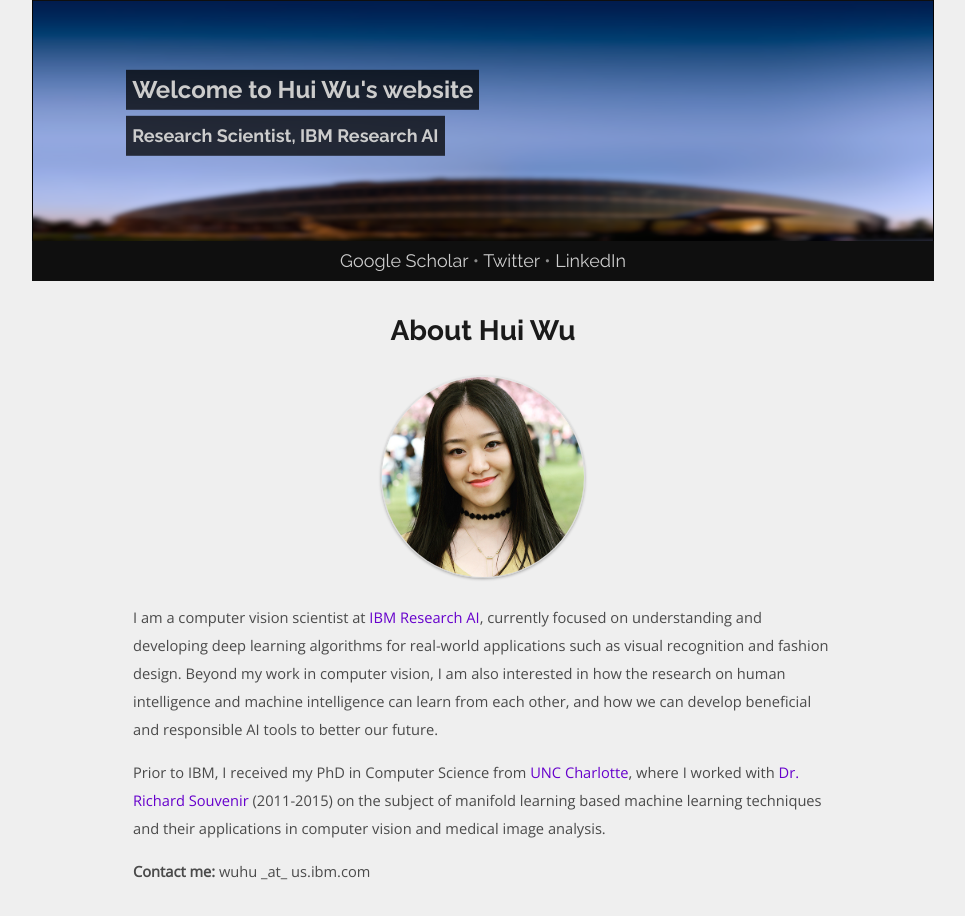
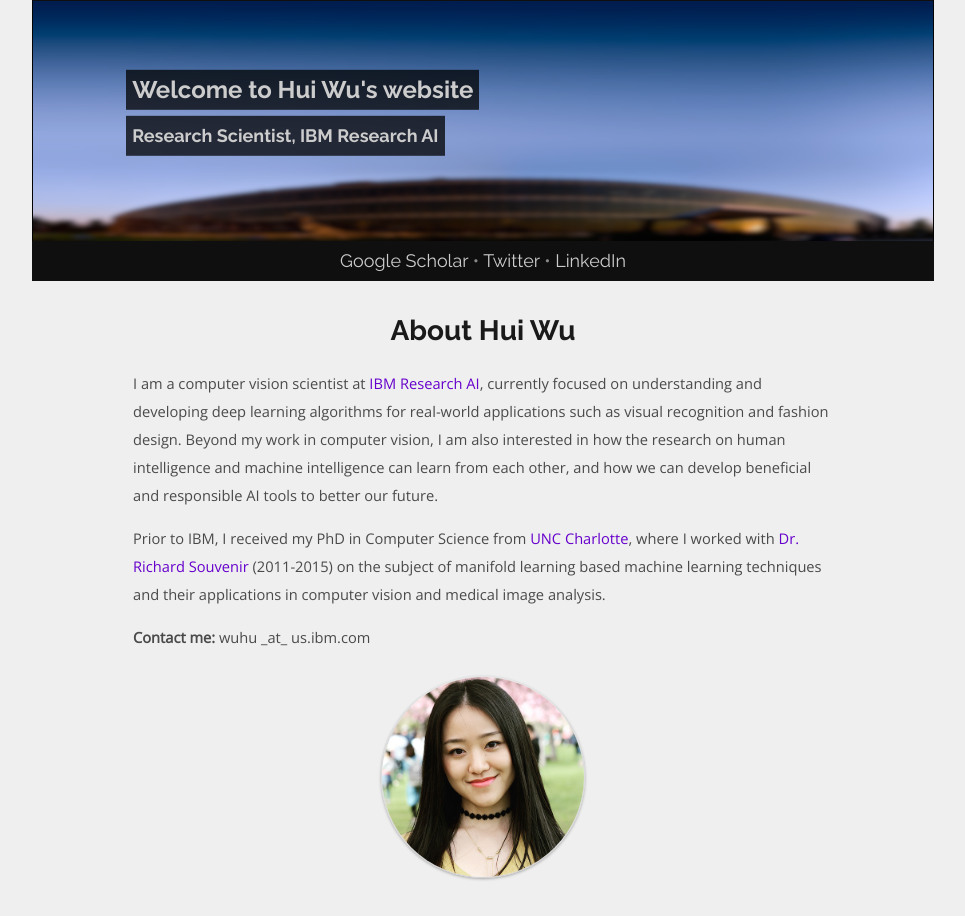
Before and after one commit to spacew/spacew.github.io, a Jekyll site: the page built from index.html, in a window 1280 px wide. Shown: the top 916 px of the page, without its empty margins (157-1122 px from the left). Built offline with Jekyll 4.4.1, drawn with Linux system fonts in a browser that asks for light colours; the list of posts is cut into pages by our own code.

Commit message:
Update index.html

```diff
--- a/index.html
+++ b/index.html
@@ -7,7 +7,6 @@ title: Home
 {% if page.url == tmp or page.url == "/" %}
     <article>
         <h1 class="top-text">About Hui Wu</h1>
-        <p><img src="media/huiwu.jpg" alt="Profile Photo" style="height:200px;border-radius:50%"></p>
         <p>I am a computer vision scientist at <a href=https://www.research.ibm.com/ai/>IBM Research AI</a>,
             currently focused on understanding
             and developing deep learning algorithms for real-world applications such as
@@ -22,6 +21,9 @@ title: Home
         and their applications in computer vision and medical image analysis. </p>
 
         <p><b>Contact me:</b> wuhu _at_ us.ibm.com</p>
+
+        <p><img src="media/huiwu.jpg" alt="Profile Photo" style="height:200px;border-radius:50%"></p>
+
      </article>
     <div class="divider"></div>
     <article>
```
